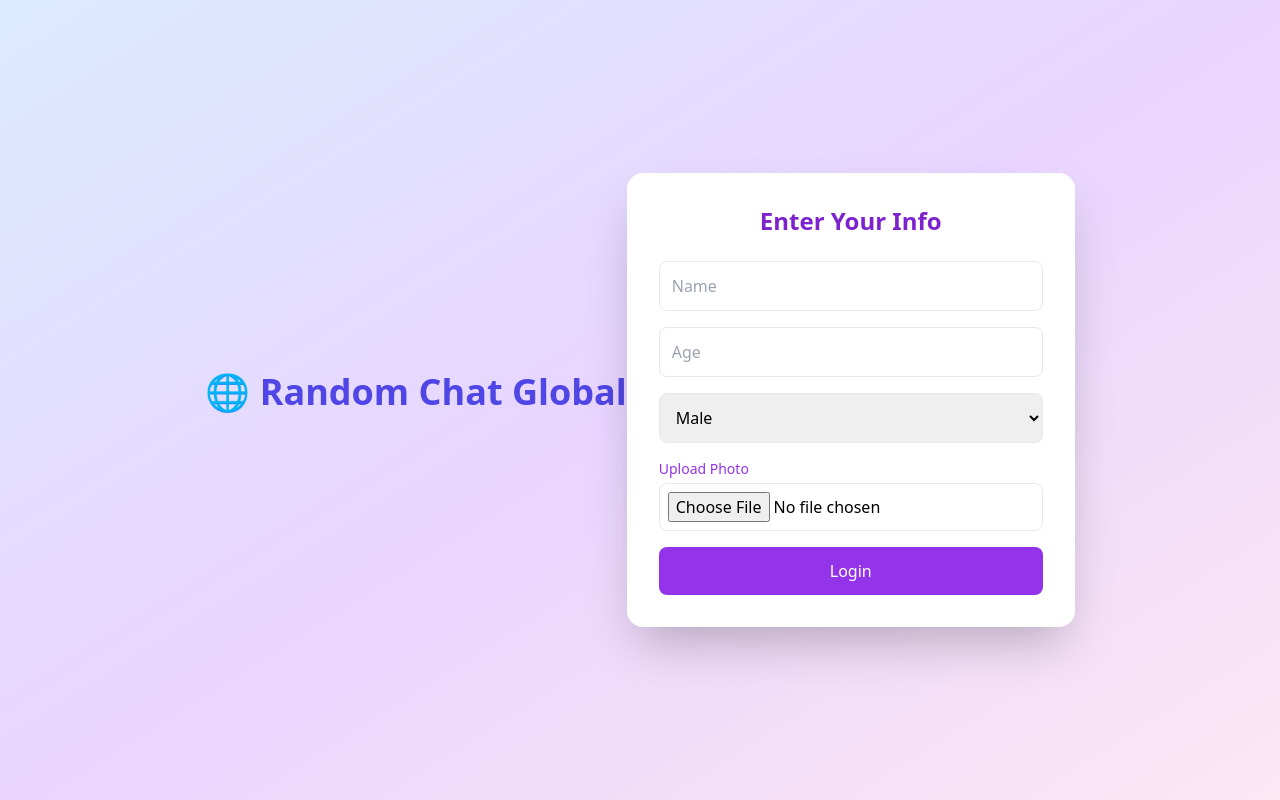
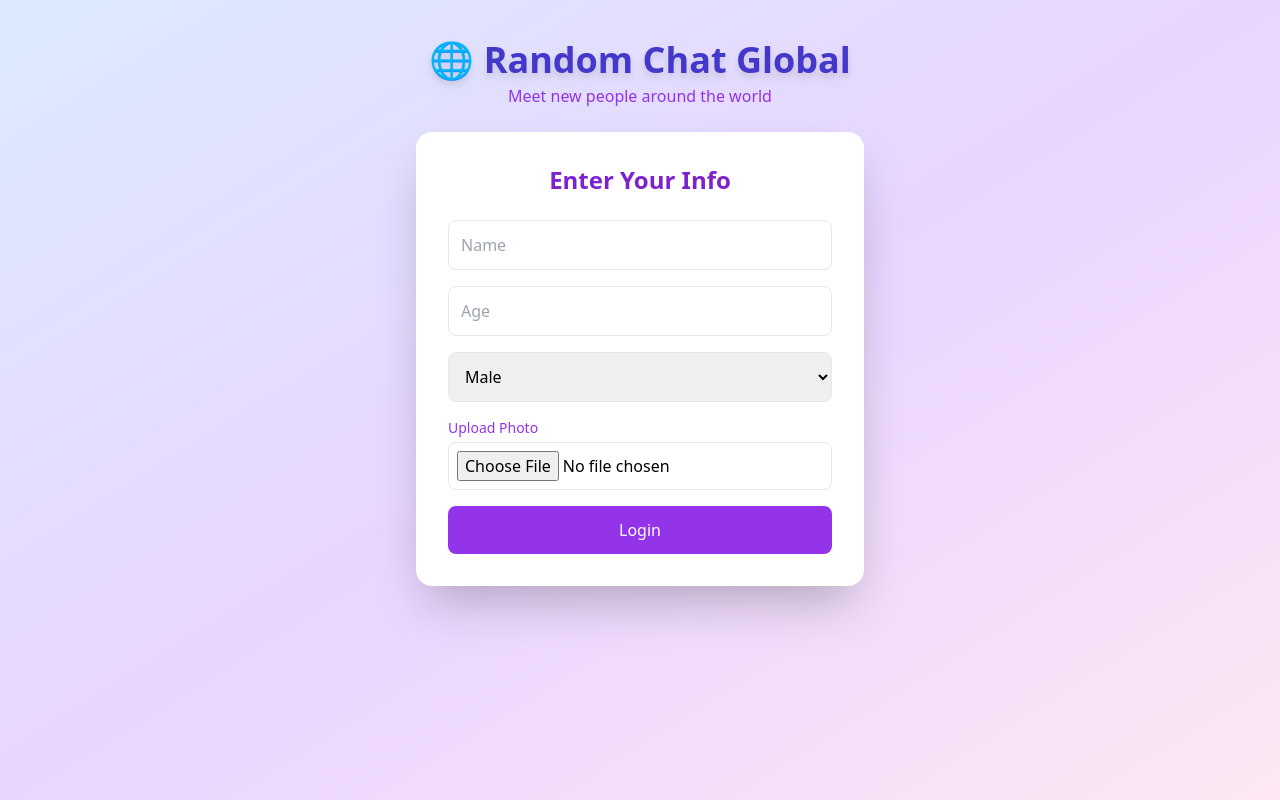
Before and after one commit to Mlink6783/Random-Chat, a website: page random-chat/public/index.html in a window 1280 px wide. Drawn offline with nearby package versions, Linux system fonts and the light colour scheme.

Commit message:
Update index.html

```diff
--- a/random-chat/public/index.html
+++ b/random-chat/public/index.html
@@ -6,12 +6,17 @@
   <title>Random Chat Global</title>
   <script src="https://cdn.tailwindcss.com"></script>
 </head>
-  <body> <h1 class="text-4xl font-extrabold text-center text-indigo-600 mb-4">🌐 Random Chat Global</h1></body>
-<body class="bg-gradient-to-br from-blue-100 via-purple-200 to-pink-100 min-h-screen flex items-center justify-center">
+<body class="bg-gradient-to-br from-blue-100 via-purple-200 to-pink-100 min-h-screen flex flex-col items-center justify-start pt-10">
+
+  <!-- Website Name/Header -->
+  <header class="mb-6 text-center">
+    <h1 class="text-4xl font-extrabold text-indigo-700 drop-shadow-lg">🌐 Random Chat Global</h1>
+    <p class="text-md text-purple-600 mt-1">Meet new people around the world</p>
+  </header>
+
+  <!-- Login Box -->
   <div class="bg-white p-8 rounded-2xl shadow-2xl max-w-md w-full">
-
     <h2 class="text-2xl font-bold text-center text-purple-700 mb-6">Enter Your Info</h2>
-
     <form id="loginForm" class="space-y-4">
       <input
         type="text"
```
